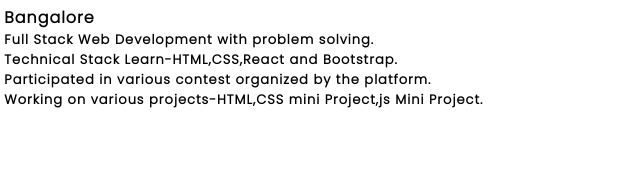
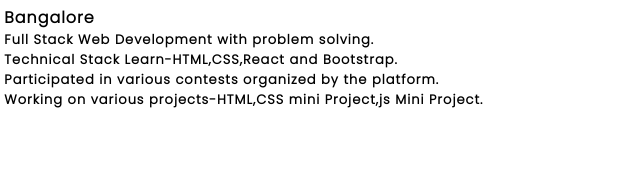
Before and after one commit to rabindra2216/Responsive-Resume, a plain HTML site: page index.html in a window 1280 px wide. Shown: the part 626-800 px from the top of the page, 487-1127 px from the left. Drawn offline with Linux system fonts and the light colour scheme.

Commit message:
Update index.html

```diff
--- a/index.html
+++ b/index.html
@@ -113,7 +113,7 @@
           <ul class="exe">
             <li>Full Stack Web Development with problem solving.</li>
             <li>Technical Stack Learn-HTML,CSS,React and Bootstrap.</li>
-            <li>Participated in various contest organized by the platform.
+            <li>Participated in various contests organized by the platform.
             </li>
             <li>Working on various projects-HTML,CSS mini Project,js Mini Project.
             </li>
```
